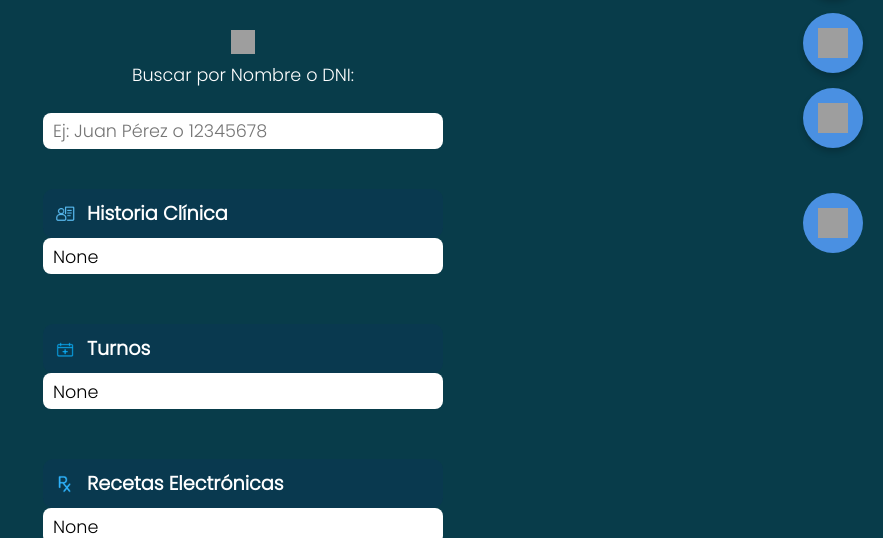
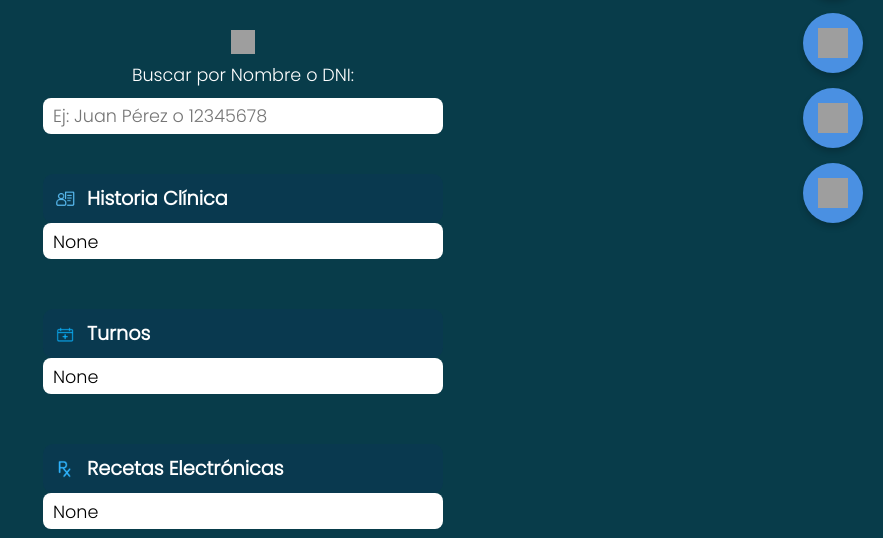
Before and after one commit to medsysbot/medisys-app-frontend, a FastAPI app: page /busqueda in a window 1280 px wide. Shown: the part 272-810 px from the top of the page, without its empty margins (397-1280 px from the left). Run offline with FastAPI, Linux system fonts and the light colour scheme; grey boxes are pictures that could not be loaded.

Commit message:
Update busqueda.html

```diff
--- a/templates/busqueda.html
+++ b/templates/busqueda.html
@@ -41,7 +41,7 @@
       max-width: 400px;
     }
 
-    .formulario label {
+    .campo-busqueda label {
       display: flex;
       align-items: center;
       gap: 8px;
@@ -50,14 +50,15 @@
       font-size: 17.6px;
       color: white;
       justify-content: flex-start;
+      margin-bottom: 5px;
     }
 
-    .formulario label img {
+    .campo-busqueda label img {
       width: 24px;
       height: 24px;
     }
 
-    input[type="search"] {
+    .campo-busqueda input[type="search"] {
       width: 100%;
       height: 36px;
       font-size: 17.6px;
@@ -92,26 +93,6 @@
     }
 
     .botones-flotantes img {
-      width: 30px;
-      height: 30px;
-    }
-
-    .boton-buscar-flotante {
-      position: fixed;
-      right: 20px;
-      bottom: 275px;
-      background-color: #4A90E2;
-      border: none;
-      border-radius: 50%;
-      width: 60px;
-      height: 60px;
-      display: flex;
-      align-items: center;
-      justify-content: center;
-      z-index: 10;
-    }
-
-    .boton-buscar-flotante img {
       width: 30px;
       height: 30px;
     }
@@ -175,10 +156,13 @@
     <h2>Búsqueda de Pacientes</h2>
 
     <form class="formulario">
-      <label for="busqueda">
-        <img src="static/icons/busqueda.png" alt="Buscar"> Buscar por Nombre o DNI:
-      </label>
-      <input type="search" name="busqueda" id="busqueda" placeholder="Ej: Juan Pérez o 12345678">
+      <div class="campo-busqueda">
+        <label for="busqueda">
+          <img src="static/icons/busqueda.png" alt="Buscar">
+          <span>Buscar por Nombre o DNI:</span>
+        </label>
+        <input type="search" name="busqueda" id="busqueda" placeholder="Ej: Juan Pérez o 12345678">
+      </div>
     </form>
 
     <section class="resultado-seccion">
@@ -209,11 +193,10 @@
     </section>
   </main>
 
-  <button class="boton-buscar-flotante" title="Buscar">
-    <img src="static/icons/busquedas.png" alt="Buscar">
-  </button>
-
   <div class="botones-flotantes">
+    <button title="Buscar">
+      <img src="static/icons/busquedas.png" alt="Buscar">
+    </button>
     <button title="Enviar">
       <img src="static/icons/enviar.png" alt="Enviar">
     </button>
```
